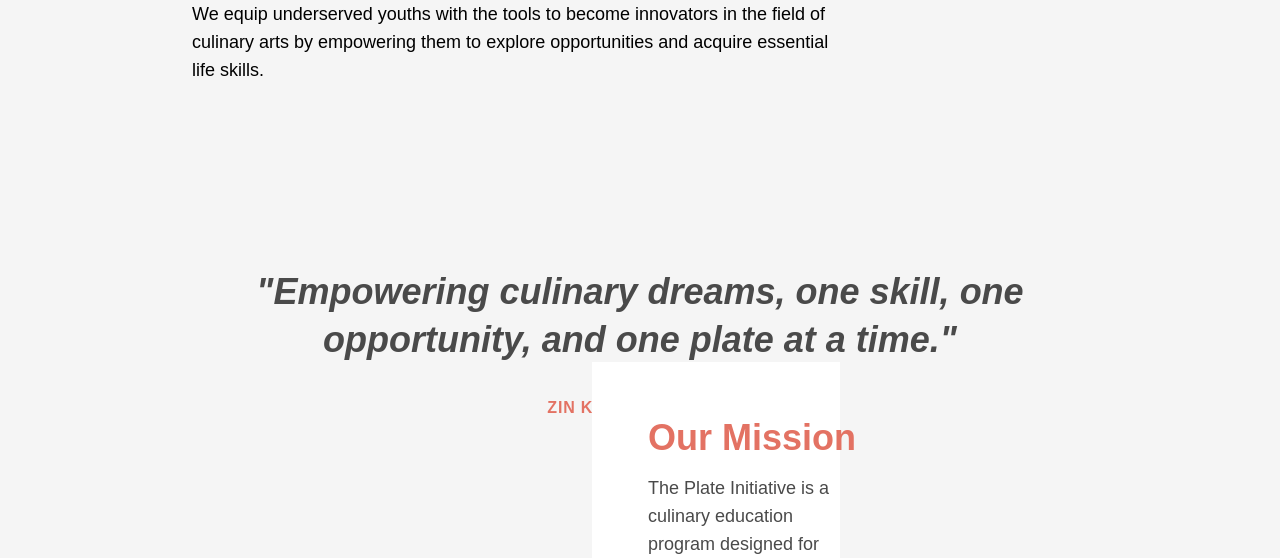
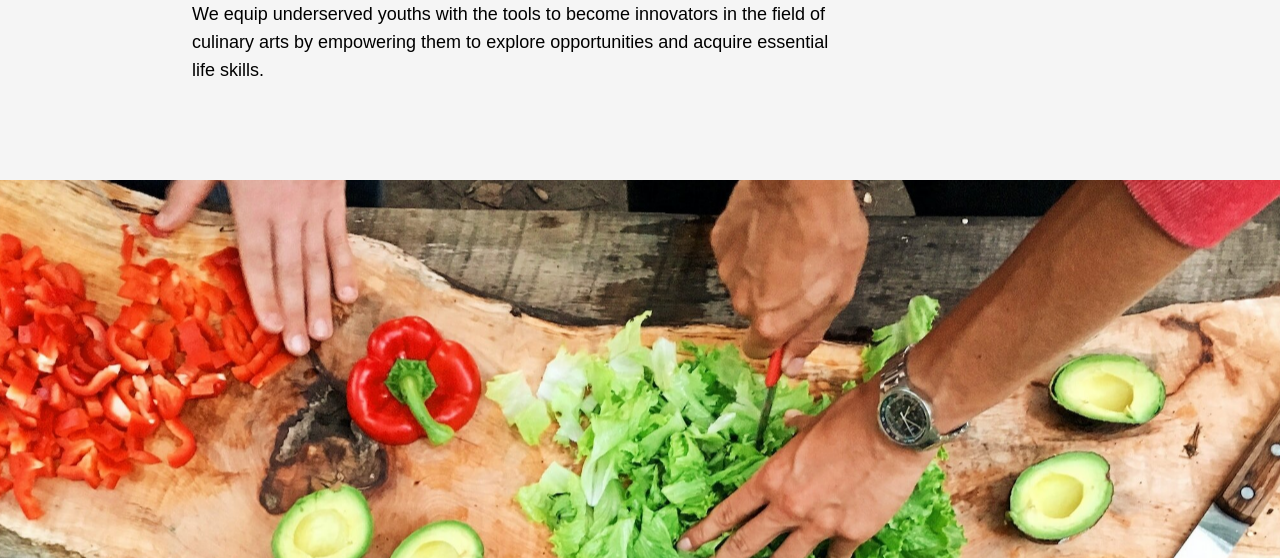
Before and after one commit to MirroredNova/plate-initiative, a Next.js app: page / in a window 1280 px wide. Shown: the part 440-998 px from the top of the page. Built offline with nearby package versions, Linux system fonts and the light colour scheme; a web font is replaced by a local one.

Commit message:
Added spacer image and fixed some styles

```diff
--- a/package.json
+++ b/package.json
@@ -22,6 +22,7 @@
     "postcss": "8.4.28",
     "react": "18.2.0",
     "react-dom": "18.2.0",
+    "react-parallax": "^3.5.1",
     "tailwindcss": "3.3.3",
     "typescript": "5.2.2"
   },
--- a/src/app/layout.tsx
+++ b/src/app/layout.tsx
@@ -1,8 +1,8 @@
-import Nav from "@/components/layout/Nav/Nav";
+import Nav from "@/components/layout/Nav";
 import "./globals.css";
 import type { Metadata } from "next";
 import { Alice, Sofia_Sans } from "next/font/google";
-import Footer from "@/components/layout/Footer/Footer";
+import Footer from "@/components/layout/Footer";
 
 const alice = Alice({
   subsets: ["latin"],
--- a/src/app/page.tsx
+++ b/src/app/page.tsx
@@ -3,16 +3,18 @@ import Introduction from "@/components/home/Introduction";
 import Mission from "@/components/home/Mission";
 import Programs from "@/components/home/Programs";
 import Quote from "@/components/home/Quote";
+import SpaceImage from "@/components/home/SpaceImage";
 import React from "react";
 
 const Home = () => (
   <>
     <Introduction />
+    <SpaceImage />
+    <Mission />
     <Quote
       text="Empowering culinary dreams, one skill, one opportunity, and one plate at a time."
       by="ZIN KYAW (FOUNDER)"
     />
-    <Mission />
     <Programs />
     <GetInvolved />
   </>
--- a/src/components/home/Quote.tsx
+++ b/src/components/home/Quote.tsx
@@ -7,7 +7,7 @@ type Props = {
 
 const Quote = ({ text, by }: Props) => (
   <section className="flex justify-center">
-    <div className="flex px-12 py-20 max-w-5xl gap-4 flex-col text-center font-sofia">
+    <div className="flex px-12 py-44 max-w-5xl gap-4 flex-col text-center font-sofia">
       <h2 className="font-extrabold text-secondary_dark text-3xl lg:text-4xl/[48px] px-4 py-2 italic">
         {`"${text}"`}
       </h2>
--- /dev/null
+++ b/src/components/home/SpaceImage.tsx
@@ -0,0 +1,18 @@
+"use client";
+
+import React from "react";
+import { Parallax } from "react-parallax";
+
+const SpaceImage = () => (
+  <Parallax
+    bgImage="/home-bg.jpeg"
+    bgImageAlt="kitchen background image"
+    bgImageStyle={{ objectFit: "cover" }}
+    strength={400}
+    blur={{ min: -3, max: 4 }}
+  >
+    <div className="h-screen"></div>
+  </Parallax>
+);
+
+export default SpaceImage;
--- a/src/components/layout/Footer/Footer.tsx
+++ b/src/components/layout/Footer.tsx
@@ -3,7 +3,7 @@ import React from "react";
 
 const Footer = () => (
   <footer className="bg-primary_dark text-primary_light">
-    <div className="px-5 sm:px-12 py-10 sm:py-24 flex gap-4 flex-col sm:flex-row place-content-between text-lg">
+    <div className="px-5 sm:px-12 py-10 sm:py-24 flex gap-4 flex-col sm:flex-row place-content-between text-lg max-w-6xl m-auto">
       <div className="font-alice font-extrabold mb-28 sm:mb-0">
         <h3 className="mb-4 font-bold font-sofia">
           <Link
```
Also changed, not shown: public/home-bg.jpeg (added), src/components/layout/Nav.tsx (renamed from src/components/layout/Nav/Nav.tsx), 1 other file (tests, documents, lock files or other folders).
